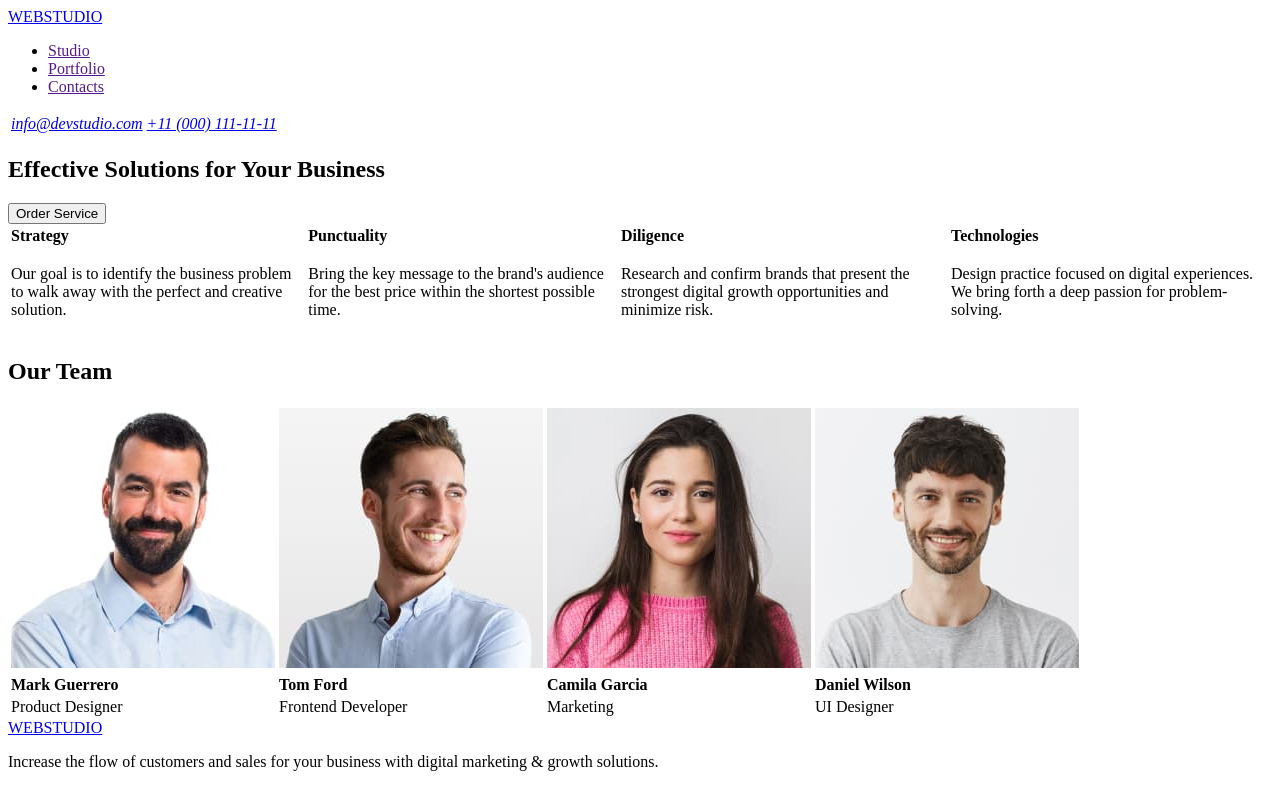
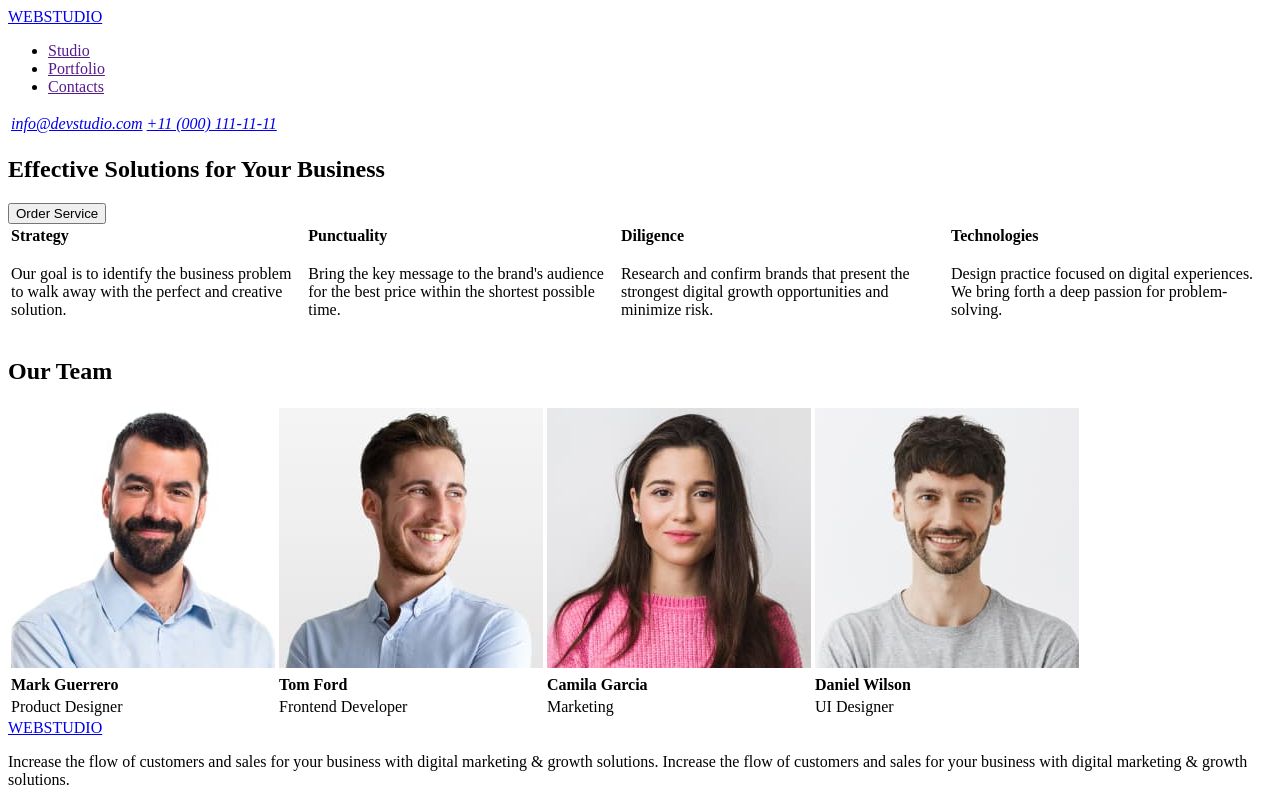
Before and after one commit to MaciejA1981/goit-markup-hw-01, a plain HTML site: page index.html in a window 1280 px wide. Drawn offline with Linux system fonts and the light colour scheme.

Commit message:
Update index.html

```diff
--- a/index.html
+++ b/index.html
@@ -113,7 +113,8 @@
       <a href="/" target="_blank"> WEBSTUDIO </a>
       <p>
         Increase the flow of customers and sales for your business with digital
-        marketing & growth solutions.
+        marketing & growth solutions. Increase the flow of customers and sales
+        for your business with digital marketing & growth solutions.
       </p>
     </footer>
   </body>
```
